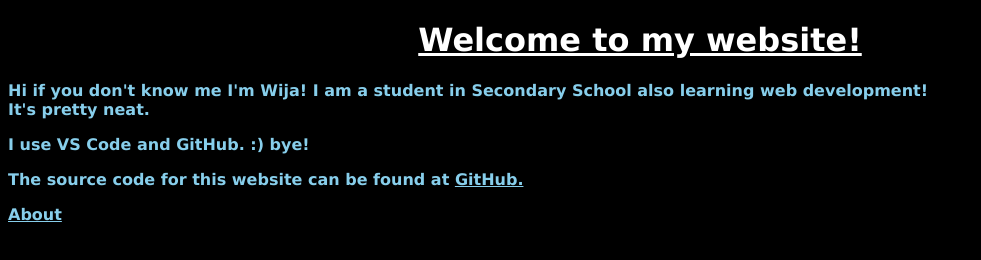
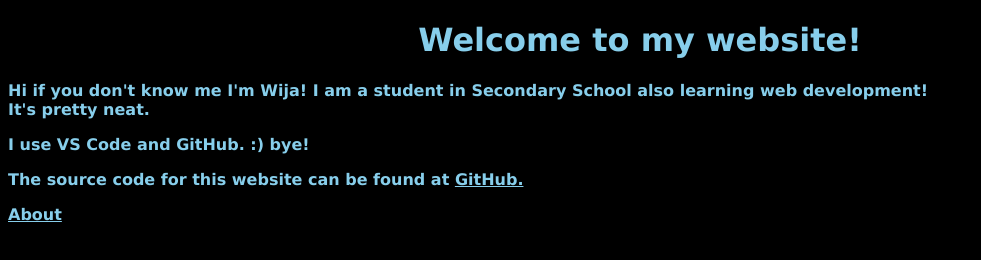
Before and after one commit to wijathemidja/wijathemidja.github.io, a plain HTML site: page index.html in a window 1280 px wide. Shown: the whole page, without its empty margins (0-981 px from the left). Drawn offline with Linux system fonts and the light colour scheme.

Commit message:
Added more css

```diff
--- a/index.html
+++ b/index.html
@@ -6,11 +6,13 @@
 <link rel="stylesheet" href="/src/style.css">
 <body>
    <div>
-    <h1 class="title"><b>Welcome to my website!</b> </h1>
+    <header>
+    <h1><b>Welcome to my website!</b> </h1>
+    </header>
     </div>
-    <div >
-    <p> Hi if you don't know me I'm Wija! I am a student in Secondary School also learning web development! <br> It's pretty neat. </p>
-    <p> I use VS Code and GitHub. :) bye! </p>
+     <div >
+        <p> Hi if you don't know me I'm Wija! I am a student in Secondary School also learning web development! <br> It's pretty neat. </p>
+        <p> I use VS Code and GitHub. :) bye! </p>
     </div>
     <div>
         <p> The source code for this website can be found at <a href="https://github.com/wijathemidja/firstrepo/blob/main/index.html"> GitHub.</a></p>
--- a/src/style.css
+++ b/src/style.css
@@ -2,6 +2,14 @@ h1 {
   color: white;
   text-align: center;
 
+}
+
+header h1{
+  color: skyblue
+}
+
+header h1::selection {
+  background-color: black;
 }
 
 body {
```
